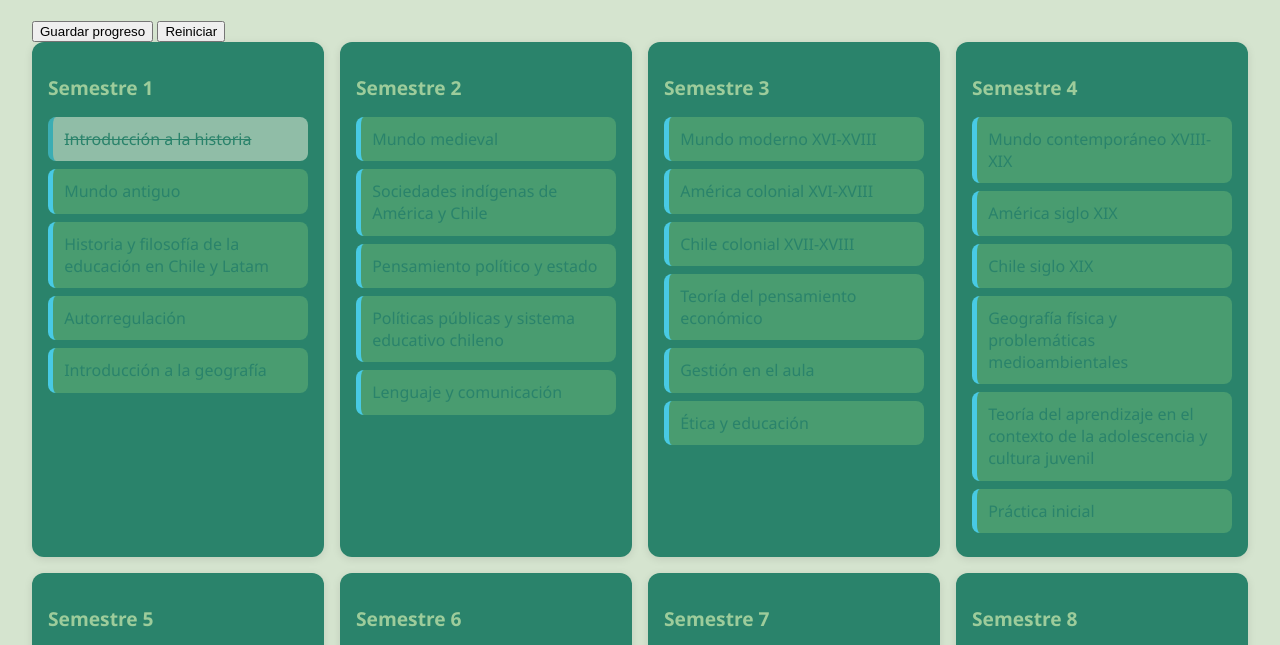
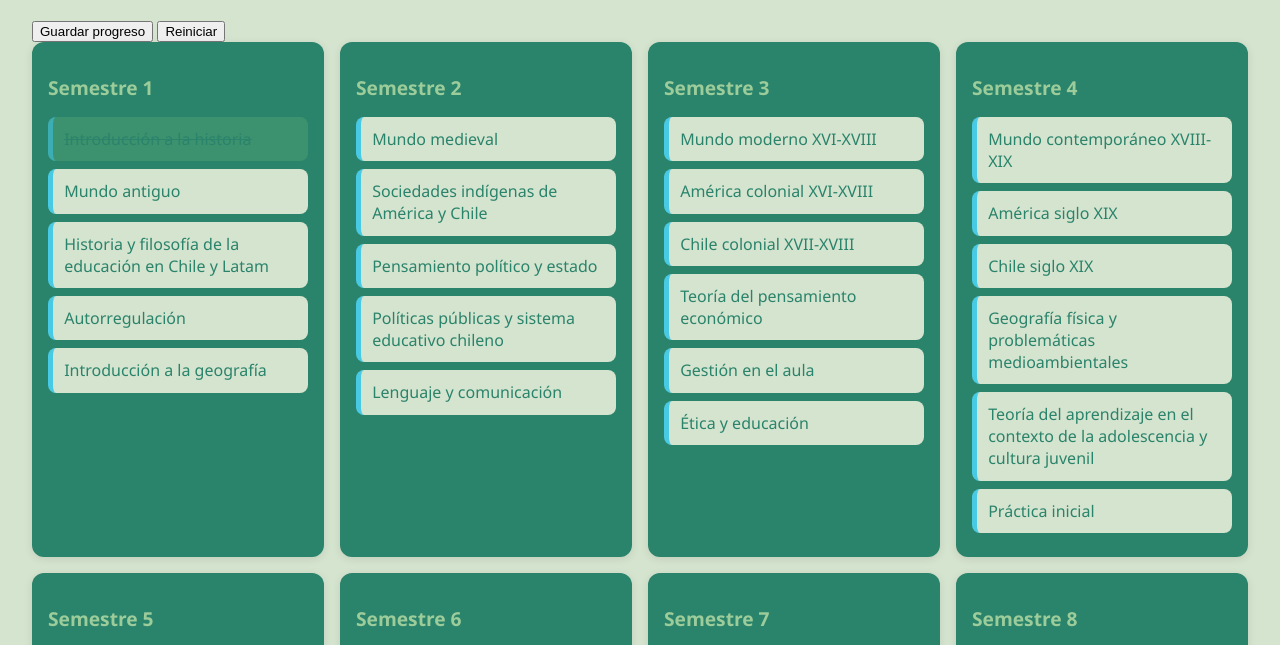
Before and after one commit to blubluecori/historia, a plain HTML site: page index.html in a window 1280 px wide. Both pictures are taken after a click on the element "Introducción a la historia". Shown: the part 99-744 px from the top of the page. Drawn offline with Linux system fonts and the light colour scheme.

Commit message:
Update style.css

```diff
--- a/style.css
+++ b/style.css
@@ -33,7 +33,7 @@ body {
 }
 
 .ramo {
-  background-color: #499c70;
+  background-color: #d5e4cf;
   padding: 0.7rem;
   margin-bottom: 0.5rem;
   border-left: 5px solid #48cae4;
@@ -54,7 +54,7 @@ body {
 .ramo.completado {
   text-decoration: line-through;
   opacity: 0.6;
-  background-color: #d5e4cf
+  background-color: #499c70
 }
 
 #guardarBtn {
```
